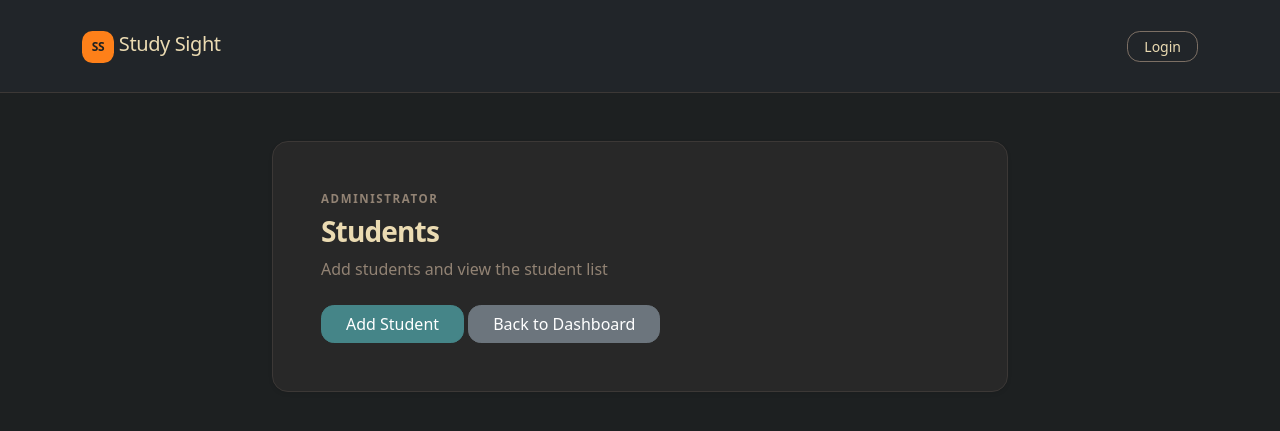
After one commit to AhhadQamar/SmartStudentPerformanceSystem, a Flask app: template app/templates/admin_students.html in a window 1280 px wide. The commit adds this page. Shown: the top 431 px of the page. Run offline with Flask 3, Linux system fonts and the light colour scheme; the template is opened without the code that fills it, so the values that code supplies are empty.

Commit message:
added admin dashboard and some other functionalities

```diff
--- /dev/null
+++ b/app/templates/add_students.html
@@ -0,0 +1 @@
+{%extends 'base.html'%}
--- /dev/null
+++ b/app/templates/admin_students.html
@@ -0,0 +1,18 @@
+{%extends 'base.html'%} {%block title%} Students | Smart Student Performance
+System{%endblock%} {%block content%}
+<div class="row g-4 align-items-center justify-content-center">
+  <div class="col-lg-8 col-xl-7">
+    <div class="surface-card p-4 p-lg-5 shadow-sm">
+      <p class="section-label mb-2">Administrator</p>
+      <h1 class="h3 fw-semibold">Students</h1>
+      <p class="text-muted mb-4">Add students and view the student list</p>
+      <a class="btn btn-primary px-4" href="{{url_for('main.add_student')}}"
+        >Add Student</a
+      >
+      <a class="btn btn-secondary px-4" href="{{url_for('main.dashboard')}}"
+        >Back to Dashboard</a
+      >
+    </div>
+  </div>
+</div>
+{%endblock%}
--- a/app/templates/index.html
+++ b/app/templates/index.html
@@ -1,8 +1,7 @@
-{%extends 'base.html' %} {%block title %} Home Page {%endblock%}{% block content
+{%extends 'base.html' %} {%block title %} Smart Student Performance System {%endblock%}{% block content
 %}
 <div class="row justify-content-center">
   <div class="col-lg-8 col-xl-7">
-    <!-- Landing card: just a short entry point into the app. -->
     <div class="surface-card p-4 p-lg-5 shadow-sm">
       <p class="section-label mb-2">Prototype</p>
       <h1 class="display-6 fw-semibold mb-3">
--- a/app/templates/login.html
+++ b/app/templates/login.html
@@ -1,5 +1,5 @@
 {%extends 'base.html'%}
-{%block title%}Login | Study Sight{%endblock%}
+{%block title%}Login | Smart Student Performance System{%endblock%}
 {%block content%}
 <div class="row justify-content-center">
 <div class="col-lg-5  col-md-7">
--- a/app/templates/teacher_dashboard.html
+++ b/app/templates/teacher_dashboard.html
@@ -1,5 +1,5 @@
-{%extends 'base.html'%} {%block title%}Teacher Dashboard | Study
-Sight{%endblock%} {%block content%}
+{%extends 'base.html'%} {%block title%}Teacher Dashboard | Smart Student Performance System{%endblock%}
+{%block content%}
 <div class="row justify-content-center">
   <div class="col-lg-8 col-xl-7">
     </div>
```
Also changed, not shown: app/routes.py (+18 -0 lines), app/templates/admin_dashboard.html (+15 -0 lines).
